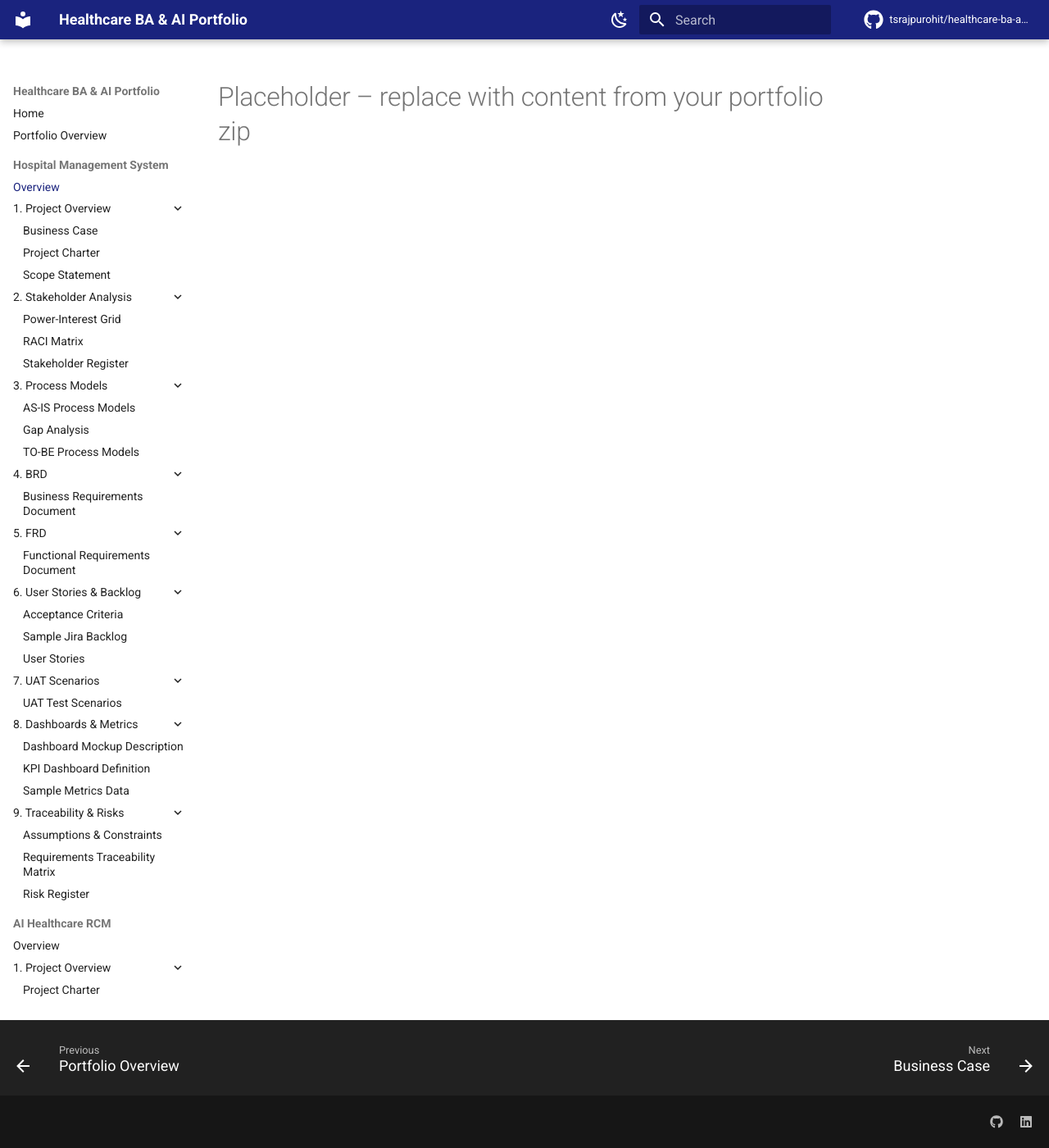
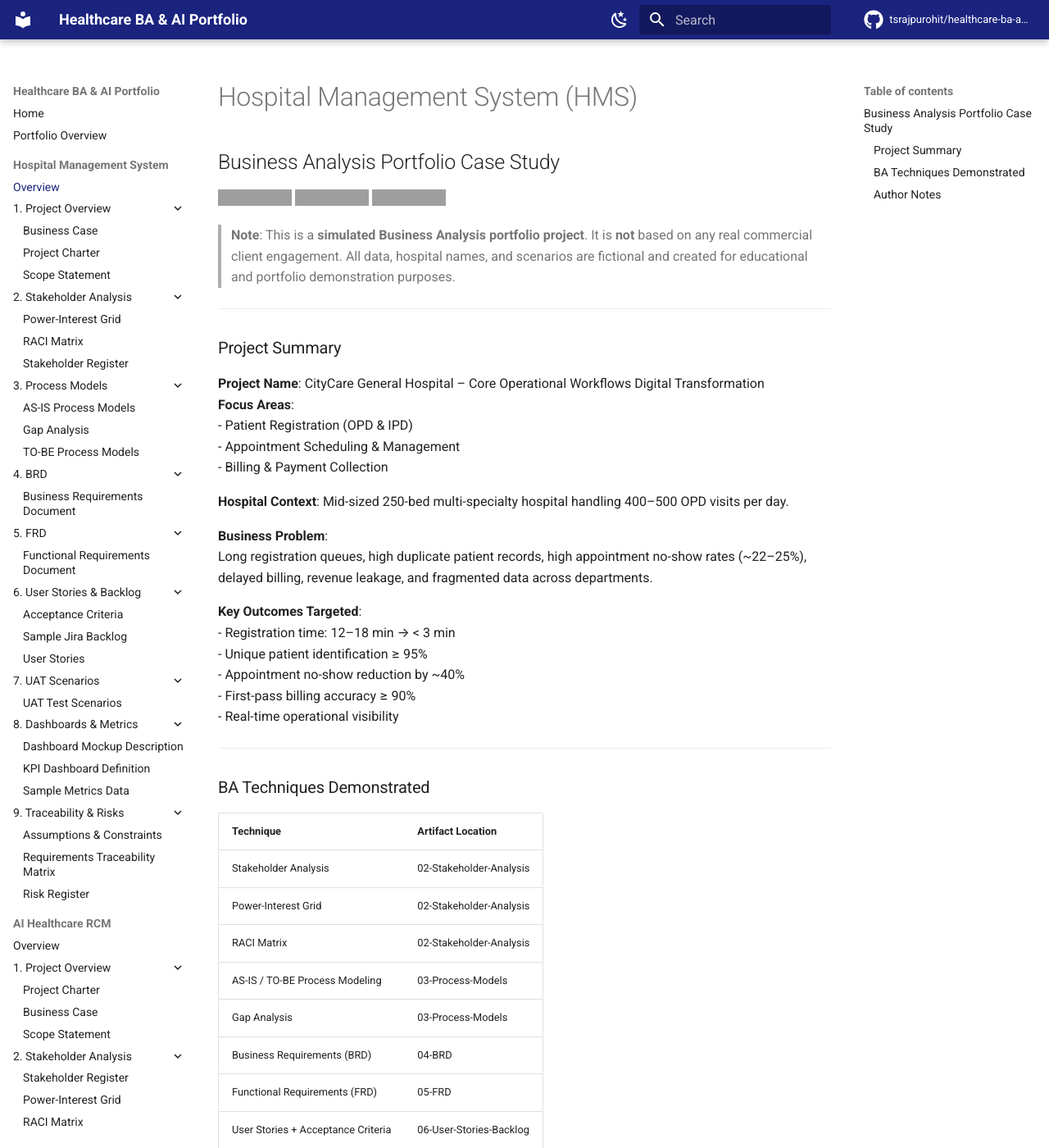
Before and after one commit to tsrajpurohit/healthcare-ba-ai-portfolio-, an MkDocs documentation site: the page built from docs/hms/index.md, in a window 1280 px wide and 1400 px high. Shown: the whole window at 82% size. Built offline with MkDocs 1.6.1 and Material for MkDocs 9.7.7, drawn with Linux system fonts in a browser that asks for light colours; comment, search, counter and statistics services are not loaded; some of the changed text lies outside the part shown; grey boxes are pictures that could not be loaded.

Commit message:
Update index.md

```diff
--- a/docs/hms/index.md
+++ b/docs/hms/index.md
@@ -1 +1,61 @@
-# Placeholder – replace with content from your portfolio zip
+# Hospital Management System (HMS)
+## Business Analysis Portfolio Case Study
+
+![Status](https://img.shields.io/badge/Status-Portfolio%20Simulation-blue)
+![Domain](https://img.shields.io/badge/Domain-Healthcare%20Technology-green)
+![BA%20Focus](https://img.shields.io/badge/Focus-Registration%20%7C%20Appointments%20%7C%20Billing-orange)
+
+> **Note**: This is a **simulated Business Analysis portfolio project**. It is **not** based on any real commercial client engagement. All data, hospital names, and scenarios are fictional and created for educational and portfolio demonstration purposes.
+
+---
+
+### Project Summary
+
+**Project Name**: CityCare General Hospital – Core Operational Workflows Digital Transformation
+**Focus Areas**:
+- Patient Registration (OPD & IPD)
+- Appointment Scheduling & Management
+- Billing & Payment Collection
+
+**Hospital Context**: Mid-sized 250-bed multi-specialty hospital handling 400–500 OPD visits per day.
+
+**Business Problem**:
+Long registration queues, high duplicate patient records, high appointment no-show rates (~22–25%), delayed billing, revenue leakage, and fragmented data across departments.
+
+**Key Outcomes Targeted**:
+- Registration time: 12–18 min → < 3 min
+- Unique patient identification ≥ 95%
+- Appointment no-show reduction by ~40%
+- First-pass billing accuracy ≥ 90%
+- Real-time operational visibility
+
+---
+
+### BA Techniques Demonstrated
+
+| Technique                    | Artifact Location                  |
+|-----------------------------|------------------------------------|
+| Stakeholder Analysis        | 02-Stakeholder-Analysis            |
+| Power-Interest Grid         | 02-Stakeholder-Analysis            |
+| RACI Matrix                 | 02-Stakeholder-Analysis            |
+| AS-IS / TO-BE Process Modeling | 03-Process-Models               |
+| Gap Analysis                | 03-Process-Models                  |
+| Business Requirements (BRD) | 04-BRD                             |
+| Functional Requirements (FRD)| 05-FRD                            |
+| User Stories + Acceptance Criteria | 06-User-Stories-Backlog     |
+| Backlog Prioritization      | 06-User-Stories-Backlog            |
+| UAT Scenario Design         | 07-UAT-Scenarios                   |
+| KPI & Dashboard Definition  | 08-Dashboards-Metrics              |
+| Requirements Traceability   | 09-Traceability-Risks              |
+| Risk Management             | 09-Traceability-Risks              |
+
+---
+
+### Author Notes
+
+This portfolio demonstrates the full Business Analysis lifecycle for a healthcare technology initiative, with special focus on operational workflows that directly impact patient experience and hospital revenue cycle.
+
+Feel free to fork, star, or adapt this structure for your own portfolio projects.
+
+**Created for**: Business Analyst / Product Owner / Healthcare IT Portfolio
+**Last Updated**: August 2026
```
